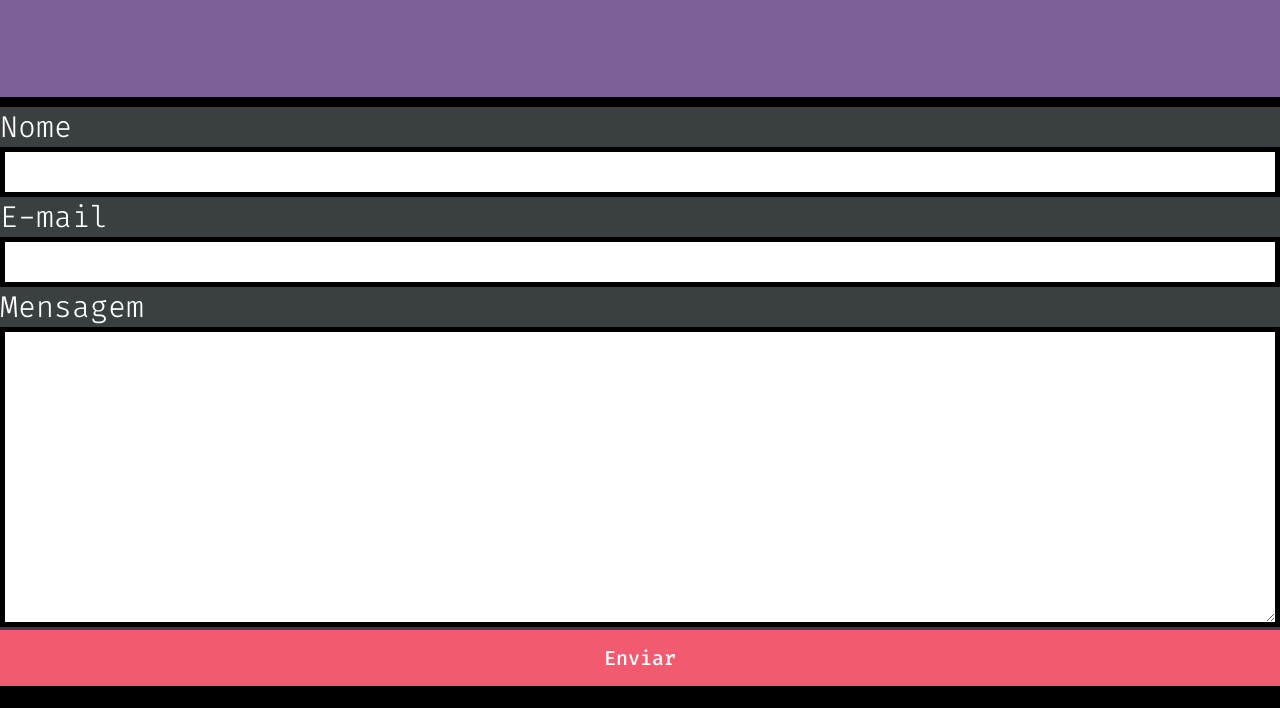
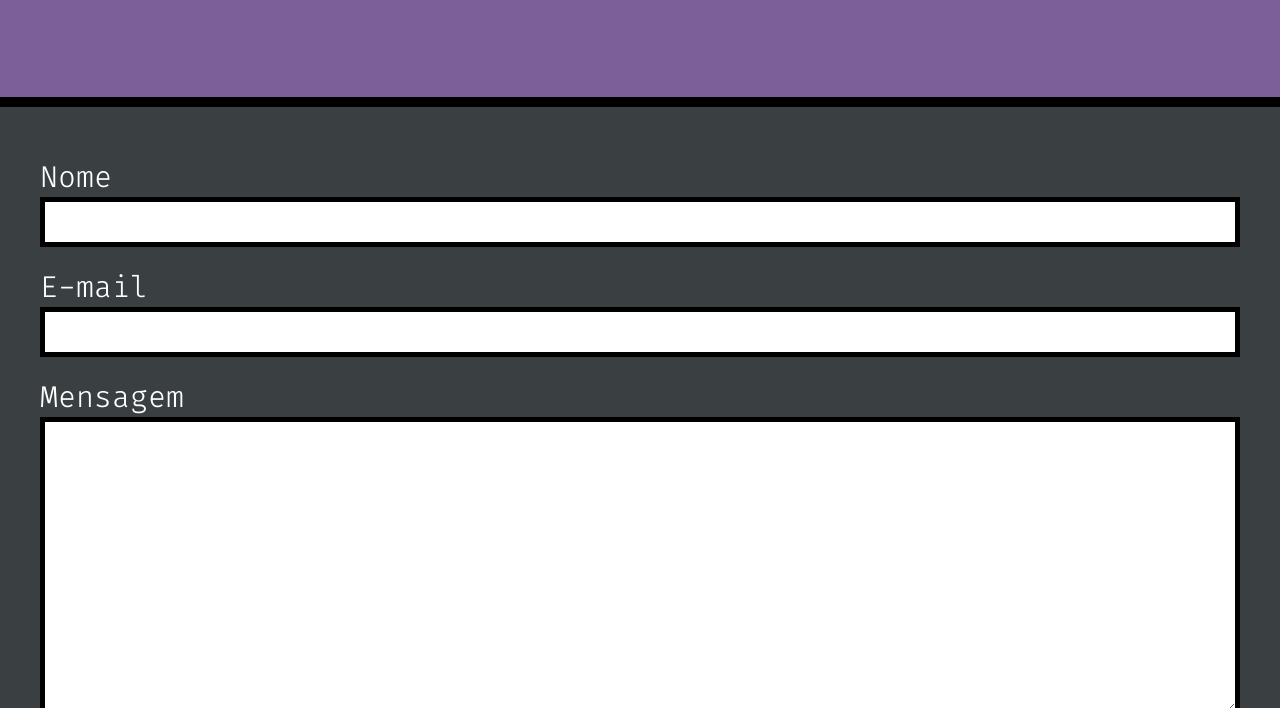
Before and after one commit to Thizeh/thizeh.github.io, a plain HTML site: page index.html in a window 1280 px wide. Shown: the part 3025-3733 px from the top of the page. Drawn offline with Linux system fonts and the light colour scheme.

Commit message:
create main-form component

```diff
--- a/css/components/main-button.css
+++ b/css/components/main-button.css
@@ -17,6 +17,4 @@
 
 .main-button.-full {
     width: 100%;
-    transition: none;
-    transform: none;
 }
--- /dev/null
+++ b/css/components/main-form.css
@@ -0,0 +1,11 @@
+.main-form {
+    padding: 50px 40px;
+}
+
+.main-form .main-input {
+    margin-bottom: 20px;
+}
+
+.main-form .main-input.-textarea {
+    margin-bottom: 40px;
+}
--- a/index.html
+++ b/index.html
@@ -32,6 +32,7 @@
         <link rel="stylesheet" href="/css/components/main-footer.css">
         <link rel="stylesheet" href="/css/components/main-label.css">
         <link rel="stylesheet" href="/css/components/main-input.css">
+        <link rel="stylesheet" href="/css/components/main-form.css">
 
     </head>
 
@@ -344,7 +345,7 @@
 
         </section>
 
-        <form action="">
+        <form class="main-form">
 
             <label class="main-label" for="name">Nome</label>
             <input class="main-input" id="name" type="text">
```
